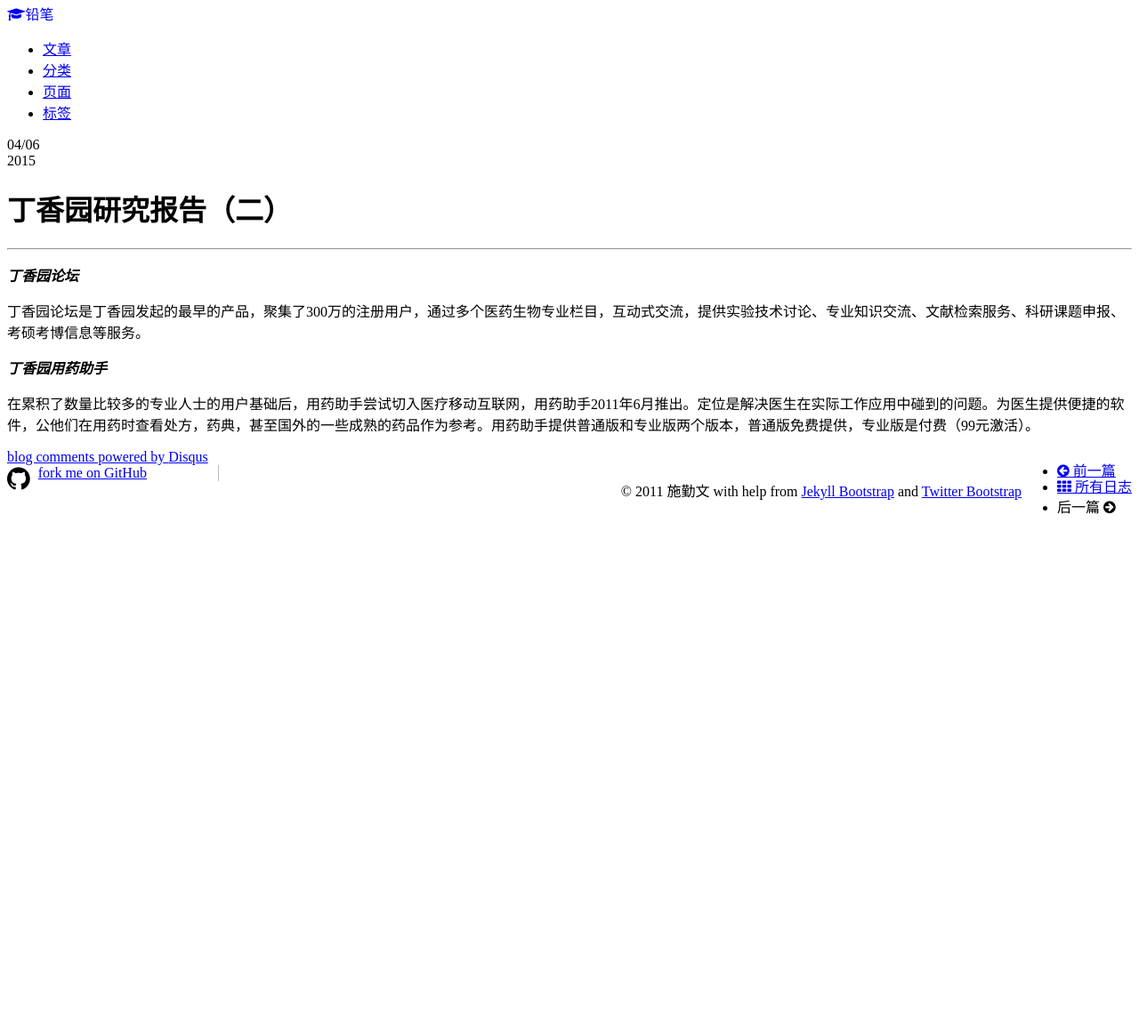
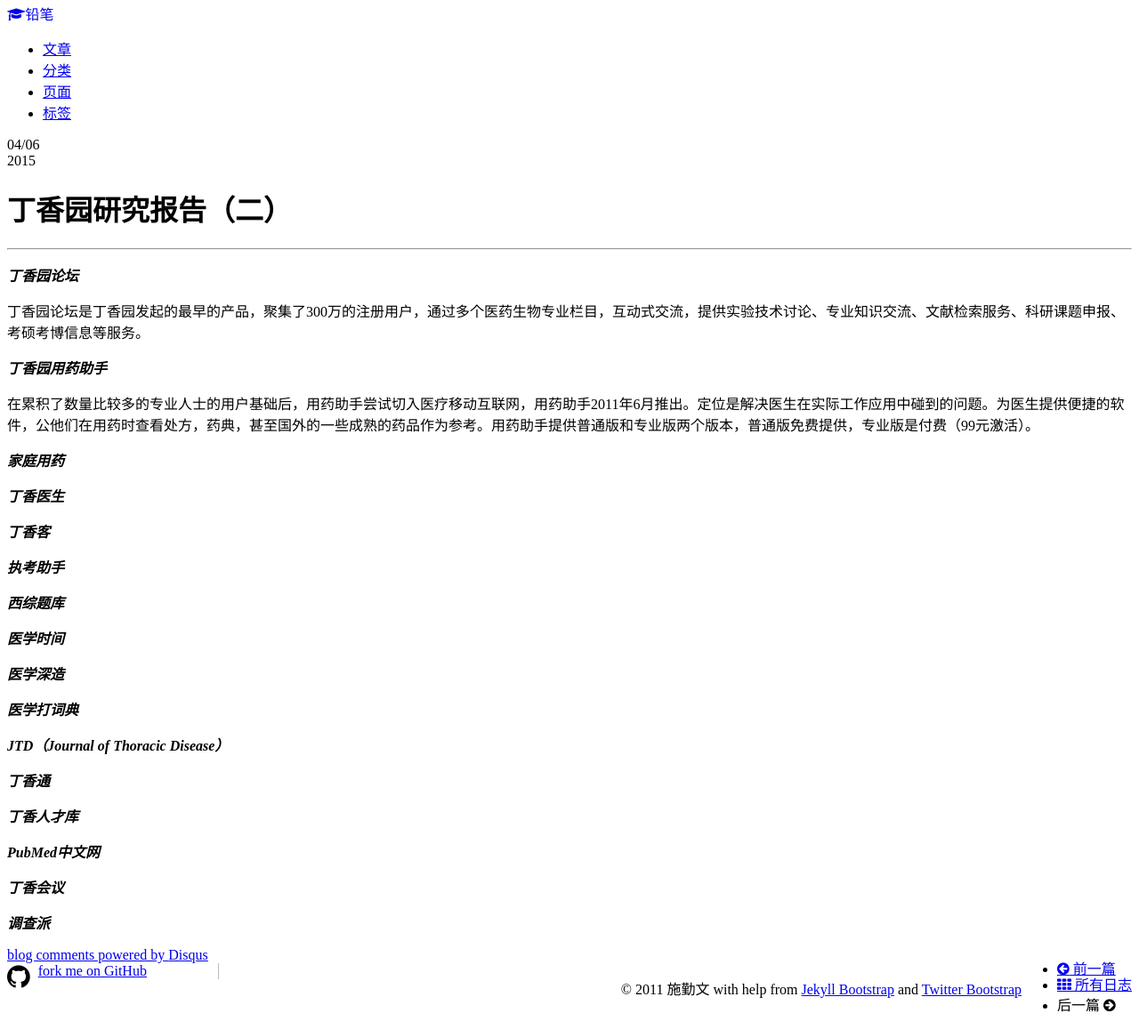
Before and after one commit to qinwenshi/qianbi, a Jekyll site: the page built from _posts/2015-04-06-dxy-series-products-brief.md, in a window 1280 px wide. Shown: the whole page at 89% size. Built offline with Jekyll 4.4.1, drawn with Linux system fonts in a browser that asks for light colours; nearby versions of some CDN libraries; Markdown is read by kramdown in place of the engine named in the settings; comment, search, counter and statistics services are not loaded; before the commit the page ends 900 px from its top, so only the background shows below that.

Commit message:
列出所有待研究的产品

```diff
--- a/_posts/2015-04-06-dxy-series-products-brief.md
+++ b/_posts/2015-04-06-dxy-series-products-brief.md
@@ -16,3 +16,31 @@
 ***丁香园用药助手***
 
 在累积了数量比较多的专业人士的用户基础后，用药助手尝试切入医疗移动互联网，用药助手2011年6月推出。定位是解决医生在实际工作应用中碰到的问题。为医生提供便捷的软件，公他们在用药时查看处方，药典，甚至国外的一些成熟的药品作为参考。用药助手提供普通版和专业版两个版本，普通版免费提供，专业版是付费（99元激活）。
+
+***家庭用药***
+
+***丁香医生***
+
+***丁香客***
+
+***执考助手***
+
+***西综题库***
+
+***医学时间***
+
+***医学深造***
+
+***医学打词典***
+
+***JTD（Journal of Thoracic Disease）***
+
+***丁香通***
+
+***丁香人才库***
+
+***PubMed中文网***
+
+***丁香会议***
+
+***调查派***
```
